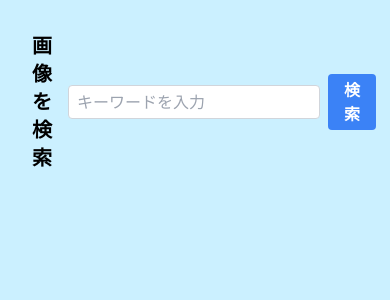
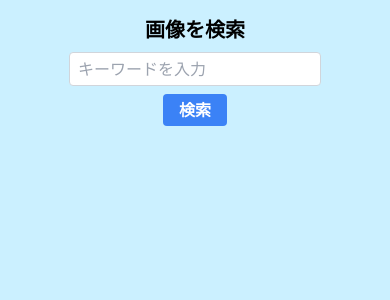
Before and after one commit to shin-tc-10/next-photo-search, a Next.js app: page / in a window 390 px wide. Shown: the top 300 px of the page. Built offline with nearby package versions, Linux system fonts and the light colour scheme.

Commit message:
css修正

```diff
--- a/src/app/page.tsx
+++ b/src/app/page.tsx
@@ -1,48 +1,50 @@
 "use client"
 
-import { useState } from 'react';
+import { useState, ChangeEvent, FormEvent } from 'react';
+
+interface Photo {
+  id: number;
+  pageURL: string;
+  largeImageURL: string;
+  tags: string;
+}
 
 export default function Home() {
-  const [searchKeyword, setSearchKeyword] = useState();
-  const [searchResult, setSearchResult] = useState([]);
+  const [searchKeyword, setSearchKeyword] = useState<string>('');
+  const [searchResult, setSearchResult] = useState<Photo[]>([]);
 
-  // 検索キーワードをセット
-  const handleSearchKeyword = (e: any) => {
-    e.preventDefault();
+  const handleSearchKeyword = (e: ChangeEvent<HTMLInputElement>) => {
     setSearchKeyword(e.target.value);
   }
 
-  // 画像を取得する
-  const handleSubmit = (e: any) => {
+  const handleSubmit = async (e: FormEvent<HTMLFormElement>) => {
     e.preventDefault();
-    Search();
-    async function Search() {
-      const response = await fetch(`https://pixabay.com/api/?key=${process.env.NEXT_PUBLIC_PIXABAY_API}&q=${searchKeyword}&image_type=photo`)
+    await search();
+  }
+
+  const search = async () => {
+    const response = await fetch(`https://pixabay.com/api/?key=${process.env.NEXT_PUBLIC_PIXABAY_API}&q=${searchKeyword}&image_type=photo`);
     const photoSearchResult = await response.json();
     setSearchResult(photoSearchResult.hits);
-      console.log(photoSearchResult);
-
-    }
   }
 
   return (
-    <div className="photo-search-area p-8">
-      <div className="photo-search-form mb-4">
-        <form onSubmit={handleSubmit} className="flex items-center">
-          <h1 className="text-xl font-bold mr-4">画像を検索</h1>
+    <div className="photo-search-area p-4 md:p-8">
+      <div className="photo-search-form mb-4 flex flex-col md:flex-row items-center">
+        <h1 className="text-xl font-bold mb-2 md:mr-4">画像を検索</h1>
         <input
           type="text"
           placeholder="キーワードを入力"
+          value={searchKeyword}
           onChange={handleSearchKeyword}
-            className="border border-gray-300 px-2 py-1 rounded"
+          className="border border-gray-300 px-2 py-1 rounded mb-2 md:mb-0 md:mr-2"
         />
-          <button type="submit" className="ml-2 bg-blue-500 hover:bg-blue-700 text-white font-bold py-1 px-4 rounded">
+        <button type="submit" onClick={handleSubmit} className="bg-blue-500 hover:bg-blue-700 text-white font-bold py-1 px-4 rounded">
           検索
         </button>
-        </form>
       </div>
       <div className="photo-disp grid grid-cols-1 md:grid-cols-3 gap-4">
-        {searchResult.map((result: any) => (
+        {searchResult.map((result) => (
           <div key={result.id} className="photo">
             <a href={result.pageURL} target="_blank" rel="noopener noreferrer">
               <img src={result.largeImageURL} alt={result.tags} className="w-full h-auto" />
```
Lines whose indentation alone changed are shown as unchanged.
